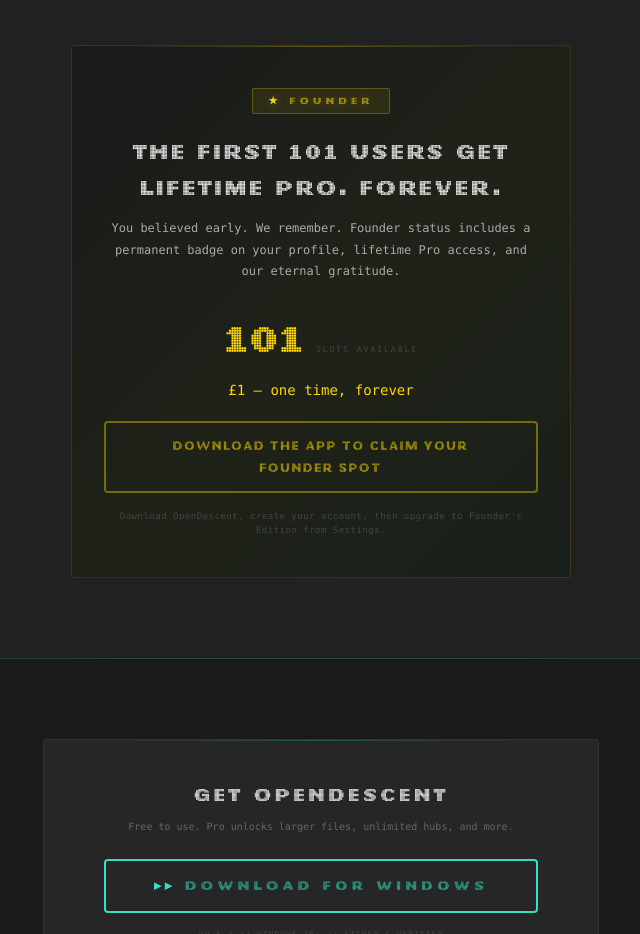
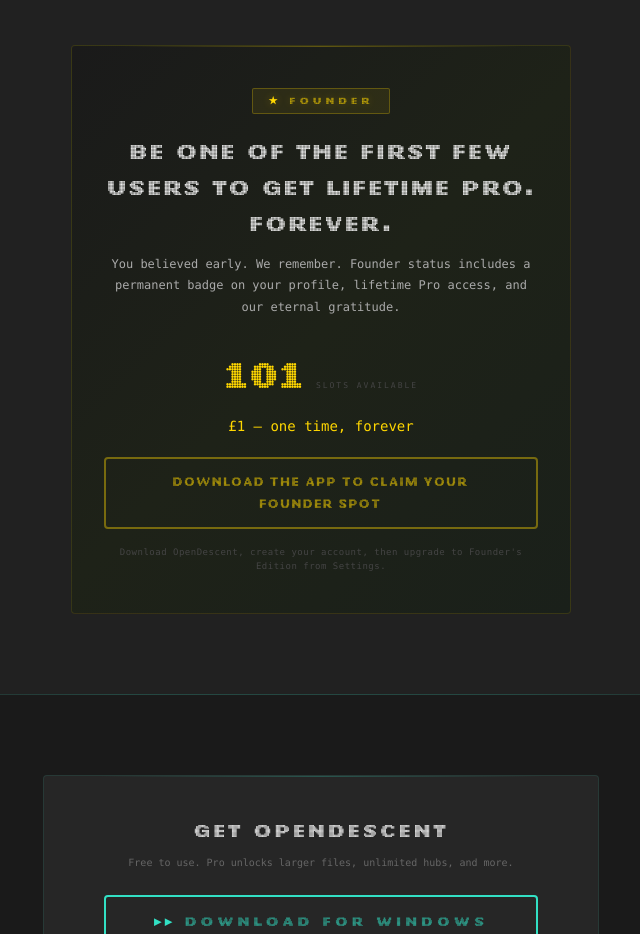
Before and after one commit to Jaguwa/OpenDescent, an Electron app: page frontend/landing.html in a window 1280 px wide. Shown: the part 3800-4734 px from the top of the page, without its empty margins (319-959 px from the left). Drawn offline with Linux system fonts and the light colour scheme; no server answers.

Commit message:
Soften founder headline: 'first few users' instead of '101 users'

```diff
--- a/frontend/landing.html
+++ b/frontend/landing.html
@@ -1272,7 +1272,7 @@ footer::before {
     </div>
     <div class="founder-box reveal">
       <div class="founder-badge-large">&#9733; FOUNDER</div>
-      <div class="founder-headline">The first 101 users get lifetime Pro. Forever.</div>
+      <div class="founder-headline">Be one of the first few users to get lifetime Pro. Forever.</div>
       <div class="founder-desc">
         You believed early. We remember. Founder status includes a permanent badge on your profile, lifetime Pro access, and our eternal gratitude.
       </div>
```
